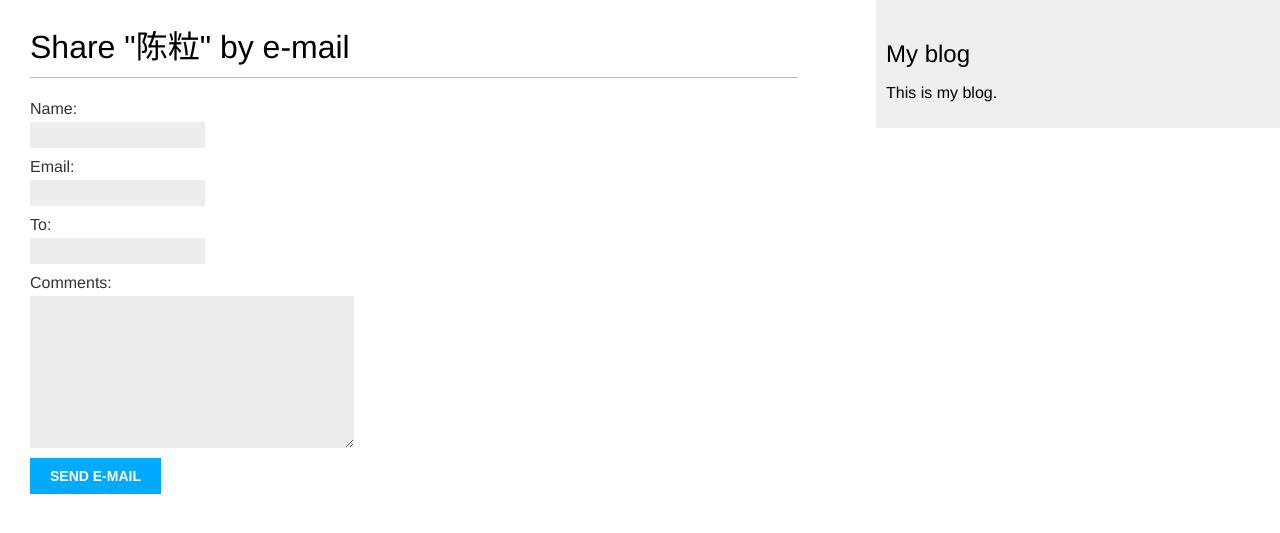
After one commit to joker2009/mysite_django, a Django app: page /blog/6/share/ in a window 1280 px wide. The commit adds this page. Shown: the top 533 px of the page. Run offline with Django 3.2, Linux system fonts and the light colour scheme; data comes from the database, SQL or seed files in the repository; both versions use the stored data as it was after the commit.

Commit message:
email_test

```diff
--- /dev/null
+++ b/blog/forms.py
@@ -0,0 +1,9 @@
+__author__ = 'joker_jiang'
+from django import forms
+
+
+class EmailPostForm(forms.Form):
+    name = forms.CharField(max_length=25)
+    email = forms.EmailField()
+    to = forms.EmailField()
+    comments = forms.CharField(required=False, widget=forms.Textarea)
--- a/blog/templates/blog/post/detail.html
+++ b/blog/templates/blog/post/detail.html
@@ -9,4 +9,9 @@
         Published {{ post.publish }} by {{ post.author }}
     </p>
     {{ post.body|linebreaks }}
+    <p>
+        <a href="{% url "blog:post_share" post.id %}">
+            Share this post
+        </a>
+    </p>
 {% endblock %}
--- /dev/null
+++ b/blog/templates/blog/post/share.html
@@ -0,0 +1,17 @@
+{% extends "blog/base.html" %}
+{% block title %}Share a post{% endblock %}
+{% block content %}
+    {% if sent %}
+    <h1>E-mail successfully sent</h1>
+    <p>
+        "{{ post.title }}" was successfully sent to {{ cd.to }}.
+    </p>
+{% else %}
+    <h1>Share "{{ post.title }}" by e-mail</h1>
+    <form action="." method="post">
+        {{ form.as_p }}
+        {% csrf_token %}
+        <input type="submit" value="Send e-mail">
+    </form>
+{% endif %}
+{% endblock %}
--- a/blog/urls.py
+++ b/blog/urls.py
@@ -11,4 +11,5 @@ urlpatterns = [
     url(r'^(?P<year>\d{4})/(?P<month>\d{2})/(?P<day>\d{2})/(?P<post>[-\w]+)/$',
         views.post_detail,
         name='post_detail'),
+    url(r'^(?P<post_id>\d+)/share/$', views.post_share, name='post_share'),
 ]
--- a/blog/views.py
+++ b/blog/views.py
@@ -7,6 +7,10 @@ from .models import Post
 from django.core.paginator import Paginator, EmptyPage, PageNotAnInteger
 
 from django.views.generic import ListView
+
+from .forms import EmailPostForm
+from django.core.mail import send_mail
+
 
 def post_list(request):
     # posts = Post.published.all()
@@ -28,9 +32,6 @@ def post_list(request):
                    'posts': posts})
 
 
-
-
-
 def post_detail(request, year, month, day, post):
     post = get_object_or_404(Post, slug=post,
                              status='published',
@@ -49,3 +50,21 @@ class PostListView(ListView):
     context_object_name = 'posts'
     paginate_by = 3
     template_name = 'blog/post/list.html'
+
+
+def post_share(request, post_id):
+
+    post = get_object_or_404(Post, id=post_id, status='published')
+    sent = False
+    if request.method == 'POST':
+        form = EmailPostForm(request.POST)
+        if form.is_valid():
+            cd = form.cleaned_data
+            post_url = request.build_absolute_uri(post.get_absolute_url())
+            subject = '{}({}) recommends you reading "{}"'.format(cd['name'], cd['email'], post.title)
+            message = 'Read "{}" at {}\n\n{}\'s comments:{}'.format(post.title, post_url, cd['name'], cd['comments'])
+            send_mail(subject, message, 'admin@myblog.com', [cd['to']])
+            sent = True
+    else:
+        form = EmailPostForm()
+    return render(request, 'blog/post/share.html', {'post': post, 'form': form, 'sent': sent})
```
Also changed, not shown: mysite1/settings.py (+9 -1 lines), db.sqlite3.
